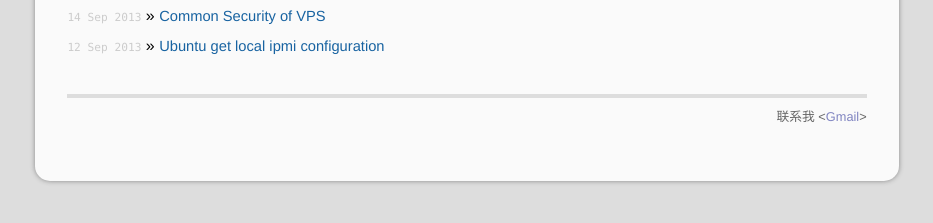
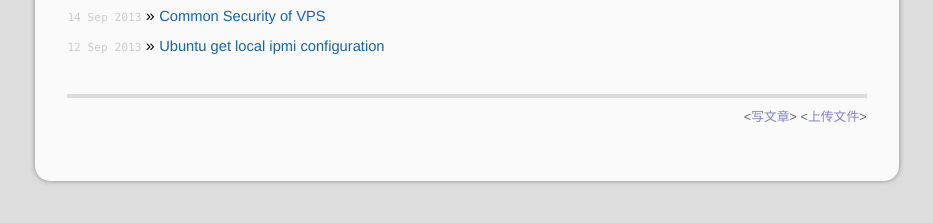
Before and after one commit to 692/blog, a Jekyll site: the page built from index.html, in a window 1280 px wide. Shown: the part 324-547 px from the top of the page, without its empty margins (173-1106 px from the left). Built offline with Jekyll 4.4.1, drawn with Linux system fonts in a browser that asks for light colours; Markdown is read by kramdown in place of the engine named in the settings.

Commit message:
Update default.html

```diff
--- a/_layouts/default.html
+++ b/_layouts/default.html
@@ -33,7 +33,7 @@
           <div class="footer">
             <div class="contact">
               <p>
-              联系我 <<a href="mailto:6889692@gmail.com">Gmail</a>>
+              <<a href="https://github.com/692/blog/new/gh-pages/_posts">写文章</a>> <<a href="https://github.com/692/blog/upload/_posts">上传文件</a>>
               </p>
             </div>
           </div>
```
